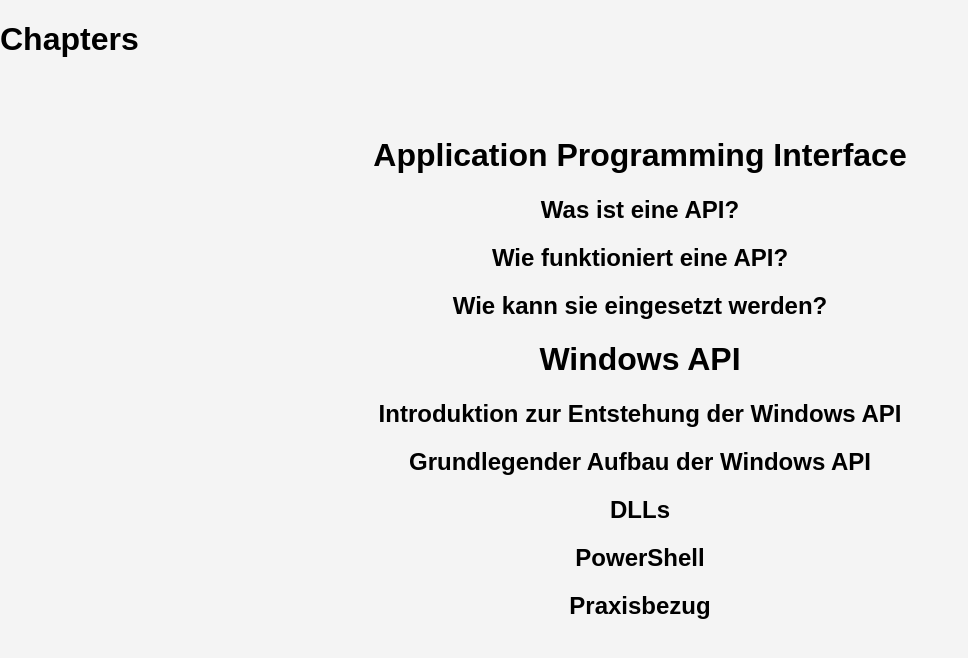
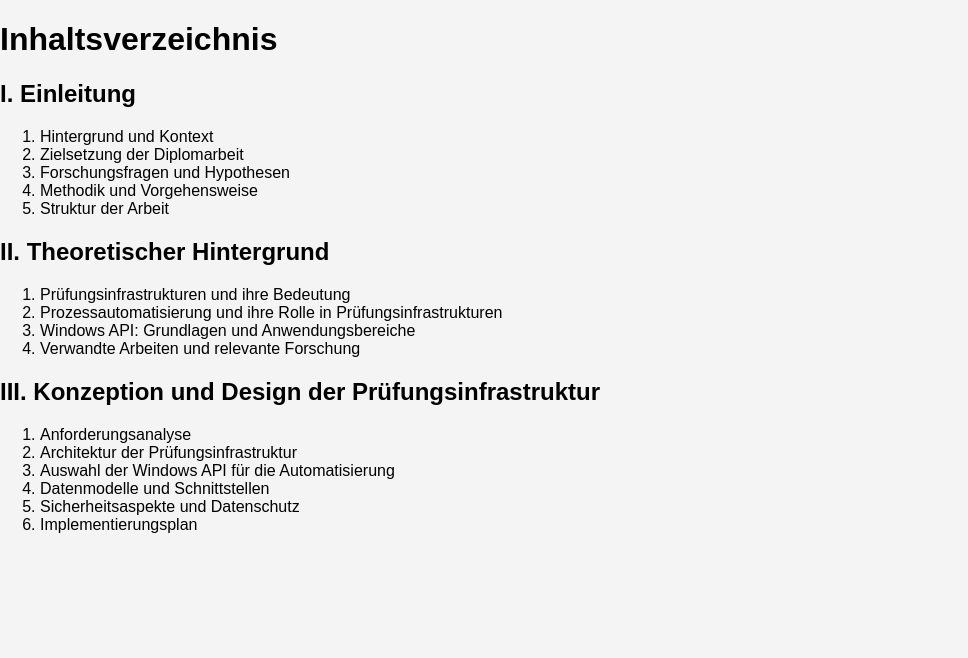
Before and after one commit to MirrorDev/Diploma-Thesis, a website: page Topic HTMLs/Rough chapters.html in a window 1280 px wide. Shown: the whole page, without its empty margins (0-968 px from the left). Drawn offline with Linux system fonts and the light colour scheme.

Commit message:
Added my chapters - Windows-API

```diff
--- a/Topic HTMLs/Rough chapters.html
+++ b/Topic HTMLs/Rough chapters.html
@@ -6,18 +6,36 @@
   <link rel="stylesheet" href="../WindowsAPIStyles.css">
 </head>
 <body>
-  <h1>Chapters</h1>
-  <br><br>
-  <h1 class="chapterH1">Application Programming Interface</h1>
-  <h2>Was ist eine API?</h2>
-  <h2>Wie funktioniert eine API?</h2>
-  <h2>Wie kann sie eingesetzt werden?</h2>
-  <h1 class="chapterH1">Windows API</h1>
-  <h2>Introduktion zur Entstehung der Windows API</h2>
-  <h2>Grundlegender Aufbau der Windows API</h2>
-  <h2>DLLs</h2>
-  <h2>PowerShell</h2>
-  <h2>Praxisbezug</h2>
-  <h2></h2>
+<h1>Inhaltsverzeichnis</h1>
+
+<h2 class="chapterH2">I. Einleitung</h2>
+<ol>
+  <li>Hintergrund und Kontext</li>
+  <li>Zielsetzung der Diplomarbeit</li>
+  <li>Forschungsfragen und Hypothesen</li>
+  <li>Methodik und Vorgehensweise</li>
+  <li>Struktur der Arbeit</li>
+</ol>
+
+<h2 class="chapterH2">II. Theoretischer Hintergrund</h2>
+<ol>
+  <li>Prüfungsinfrastrukturen und ihre Bedeutung</li>
+  <li>Prozessautomatisierung und ihre Rolle in Prüfungsinfrastrukturen</li>
+  <li>Windows API: Grundlagen und Anwendungsbereiche</li>
+  <li>Verwandte Arbeiten und relevante Forschung</li>
+</ol>
+
+<h2 class="chapterH2">III. Konzeption und Design der Prüfungsinfrastruktur</h2>
+<ol>
+  <li>Anforderungsanalyse</li>
+  <li>Architektur der Prüfungsinfrastruktur</li>
+  <li>Auswahl der Windows API für die Automatisierung</li>
+  <li>Datenmodelle und Schnittstellen</li>
+  <li>Sicherheitsaspekte und Datenschutz</li>
+  <li>Implementierungsplan</li>
+</ol>
+
+<!-- Weitere Abschnitte hier einfügen -->
+
 </body>
 </html>
--- a/WindowsAPIStyles.css
+++ b/WindowsAPIStyles.css
@@ -25,8 +25,8 @@ body {
     padding: 20px;
 }
 
-.chapterH1 {
-    text-align: center;
+.chapterH2 {
+    text-align: left;
 }
 
 h2 {
```
